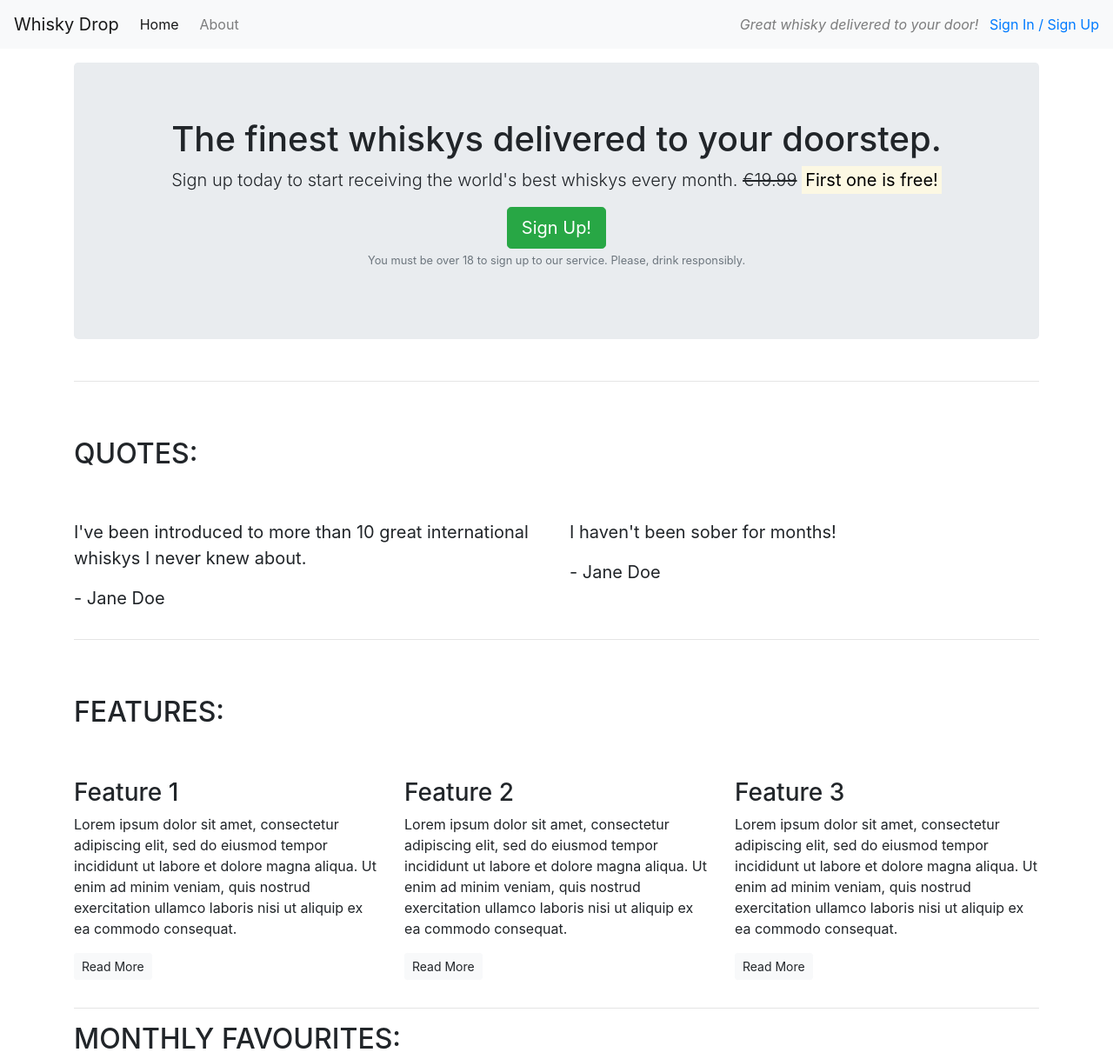
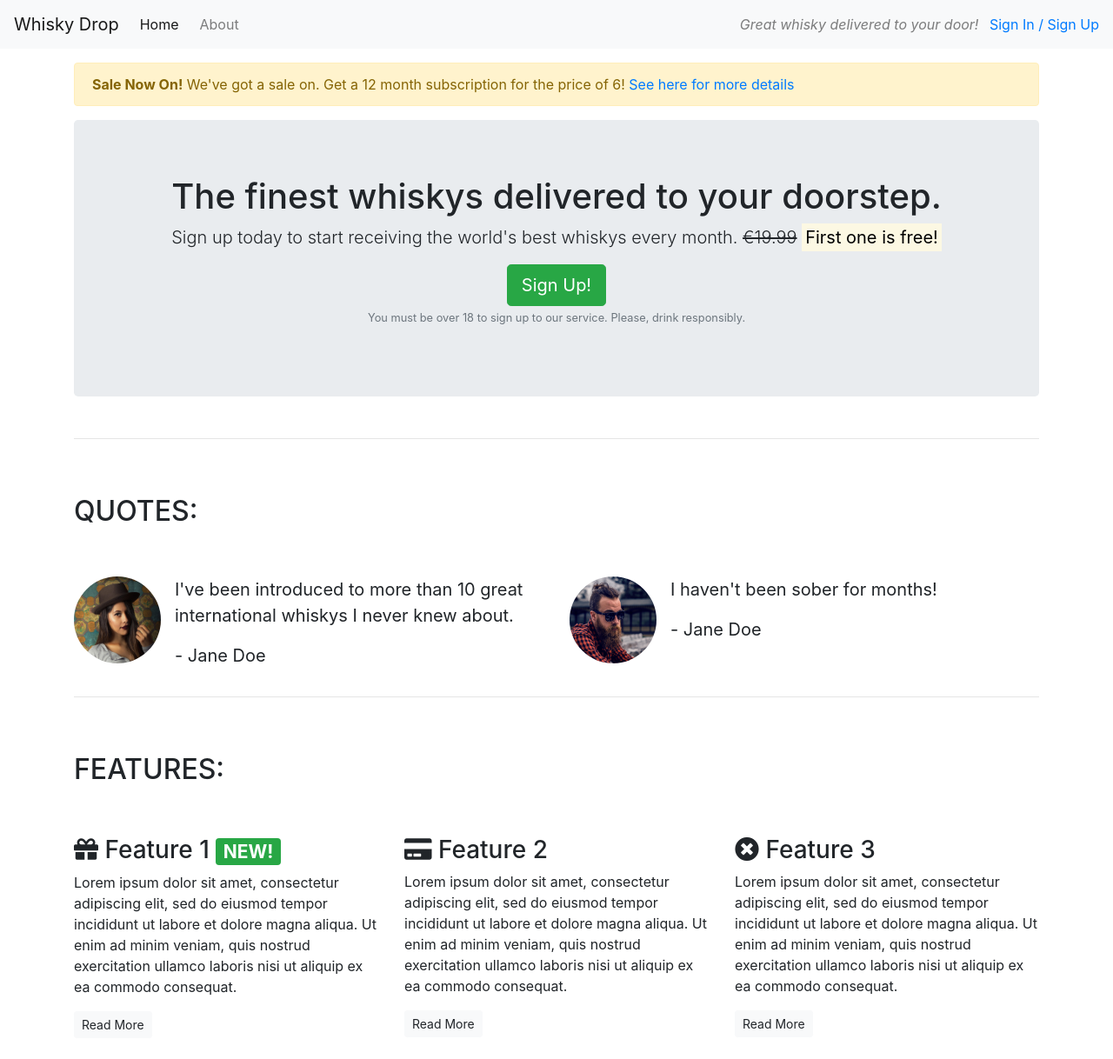
Before and after one commit to swiftcoder2020/bootstrap_whiskey, a plain HTML site: page index.html in a window 1280 px wide. Shown: the top 1218 px of the page at 87% size. Drawn offline with nearby package versions, Linux system fonts and the light colour scheme.

Commit message:
Creating a new file called images

```diff
--- a/index.html
+++ b/index.html
@@ -12,6 +12,9 @@
     integrity="sha384-ChfqqxuZUCnJSK3+MXmPNIyE6ZbWh2IMqE241rYiqJxyMiZ6OW/JmZQ5stwEULTy"
     crossorigin="anonymous">
     </script>
+    <link rel="stylesheet" href="https://use.fontawesome.com/releases/v5.6.1/css/all.css"
+    integrity="sha384-gfdkjb5BdAXd+lj+gudLWI+BXq4IuLW5IT+brZEZsLFm++aCMlF1V92rMkPaX4PP"
+    crossorigin="anonymous">
 </head>
 <body>
   <nav class="navbar navbar-light bg-light navbar-expand-sm">
@@ -27,6 +30,13 @@
     </div>
   </nav>
   <article class="container mt-3">
+    <div class="row d-none d-sm-block">
+      <div class="col-12">
+        <div class="alert alert-warning">
+        <strong>Sale Now On!</strong> We've got a sale on. Get a 12 month subscription for the price of 6! <a href="">See here for more details</a>
+        </div>
+      </div>
+    </div>
     <!-- Callout -->
     <div class="row">
       <div class="col-12">
@@ -51,16 +61,30 @@
       </div>
       <div class="row">
         <div class="col-12 col-md-6">
+          <div class="media">
+            <div class="d-none d-sm-block">
+              <img src="images/girl-image.png" alt="Image of a girl" class="rounded-circle mr-3" height="100" width="100">
+            </div>
+              <div class="media-body">
               <blockquote class="blockquote">
                 <p>I've been introduced to more than 10 great international whiskys I never knew about.</p>
                 <p>- Jane Doe</p>
               </blockquote>
             </div>
+          </div>
+        </div>
         <div class="col-12 col-md-6">
+          <div class="media">
+            <div class="d-none d-sm-block">
+              <img src="images/guy-image.png" alt="Image of a guy" class="rounded-circle mr-3" height="100" width="100">
+            </div>
+              <div class="media-body">
               <blockquote class="blockquote">
                 <p>I haven't been sober for months!</p>
                 <p>- Jane Doe</p>
               </blockquote>
+            </div>
+          </div>
         </div>
       </div>
     </section>
@@ -76,7 +100,7 @@
       <div class="row">
         <div class="col-12 col-md-6 col-lg-4">
           <div class="feature">
-            <h3>Feature 1</h3>
+            <h3><i class="fas fa-gift d-none d-sm-inline"></i> Feature 1 <span class="badge badge-success">NEW!</span></h3>
             <p>Lorem ipsum dolor sit amet, consectetur adipiscing elit, sed do eiusmod
             tempor incididunt ut labore et dolore magna aliqua. Ut enim ad minim veniam,
             quis nostrud exercitation ullamco laboris nisi ut aliquip ex ea commodo
@@ -86,7 +110,7 @@
         </div>
         <div class="col-12 col-md-6 col-lg-4">
           <div class="feature">
-            <h3>Feature 2</h3>
+            <h3><i class="fas fa-credit-card d-none d-sm-inline"></i> Feature 2</h3>
             <p>Lorem ipsum dolor sit amet, consectetur adipiscing elit, sed do eiusmod
             tempor incididunt ut labore et dolore magna aliqua. Ut enim ad minim veniam,
             quis nostrud exercitation ullamco laboris nisi ut aliquip ex ea commodo
@@ -96,7 +120,7 @@
         </div>
         <div class="col-12 d-md-none d-lg-block col-lg-4">
           <div class="feature">
-            <h3>Feature 3</h3>
+            <h3><i class="fas fa-times-circle d-none d-sm-inline"></i> Feature 3</h3>
             <p>Lorem ipsum dolor sit amet, consectetur adipiscing elit, sed do eiusmod
             tempor incididunt ut labore et dolore magna aliqua. Ut enim ad minim veniam,
             quis nostrud exercitation ullamco laboris nisi ut aliquip ex ea commodo
```
Also changed, not shown: images/girl-image.png (added), images/guy-image.png (added). Lines whose indentation alone changed are shown as unchanged.
